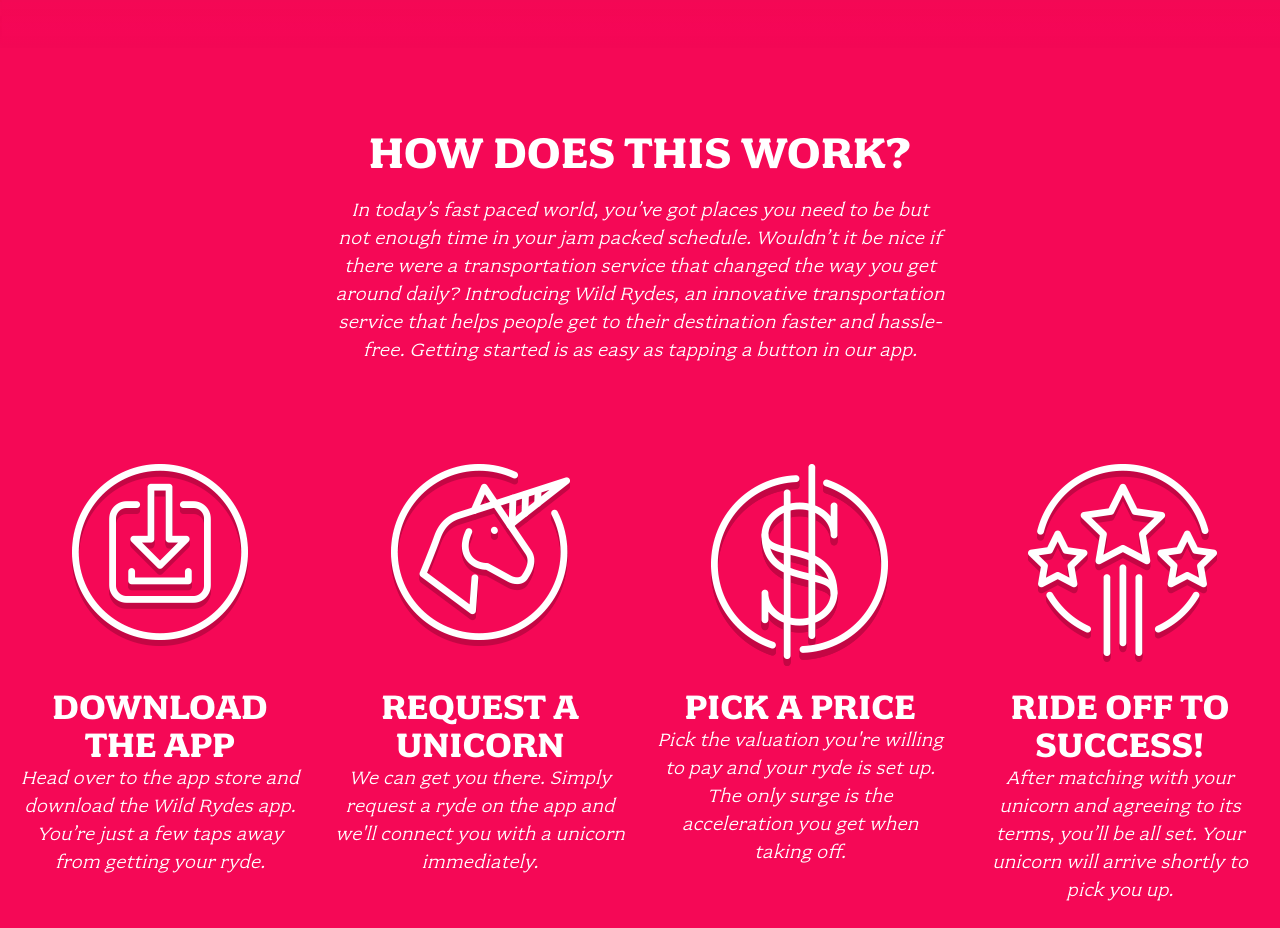
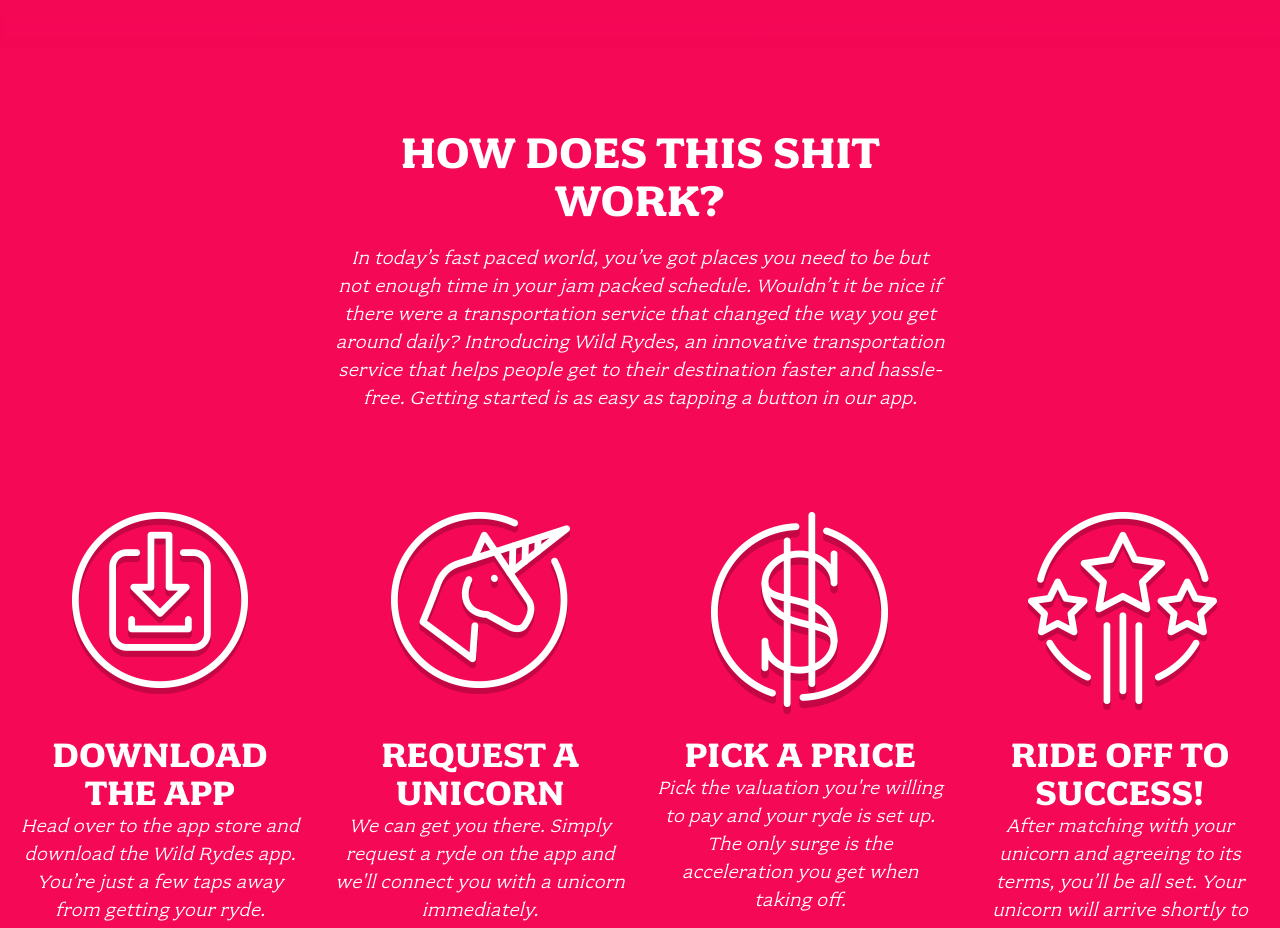
Before and after one commit to akshatkharkwal/Wildrydes-site, a plain HTML site: page index.html in a window 1280 px wide. Shown: the part 900-1828 px from the top of the page. Drawn offline with Linux system fonts and the light colour scheme.

Commit message:
Update index.html

```diff
--- a/index.html
+++ b/index.html
@@ -30,7 +30,7 @@
 
   <section class="home-about">
     <div class="row column large-9 xlarge-6 xxlarge-4">
-      <h2 class="section-title">How Does This Work?</h2>
+      <h2 class="section-title">How Does This shit Work?</h2>
       <p class="content">
         In today’s fast paced world, you’ve got places you need to be but not enough time in your jam packed schedule. Wouldn’t it be nice if there were a transportation service that changed the way you get around daily? Introducing Wild Rydes, an innovative transportation service that helps people get to their destination faster and hassle-free. Getting started is as easy as tapping a button in our app.
       </p>
```
